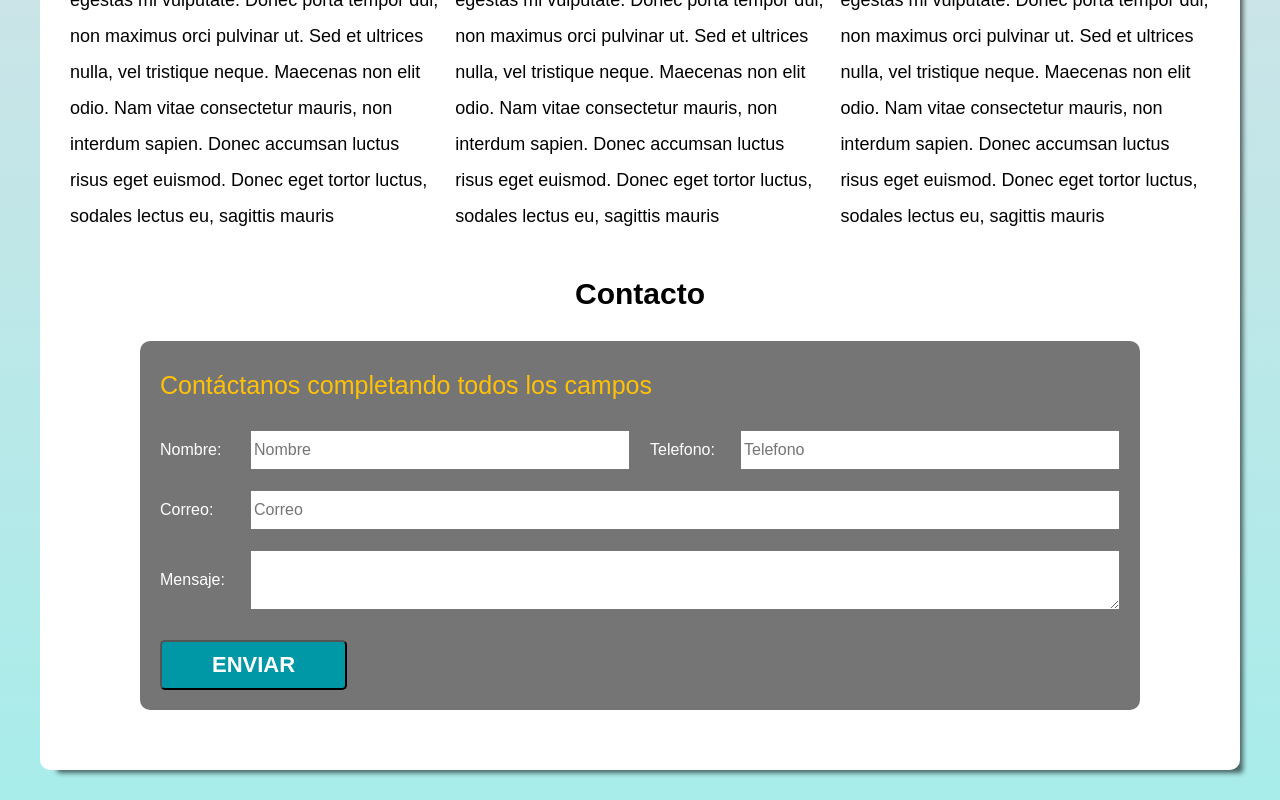
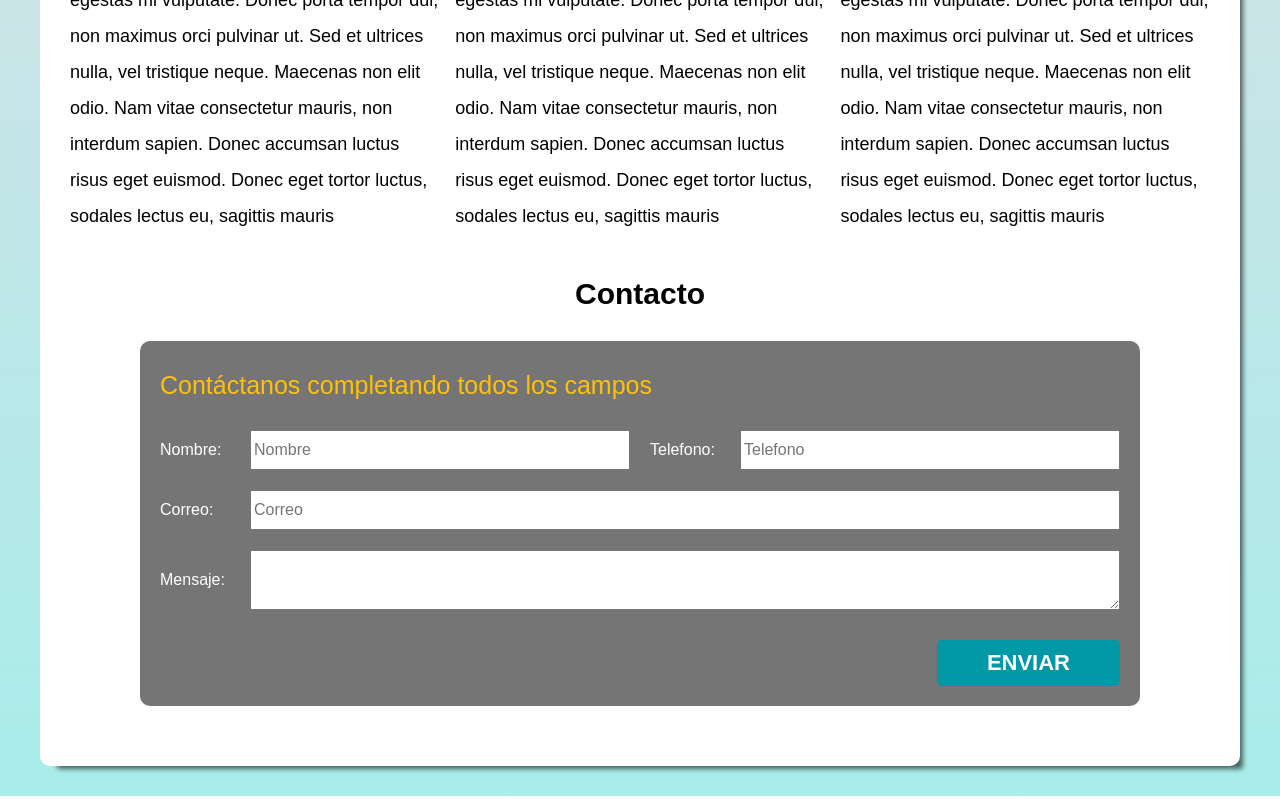
Before and after one commit to fbruckner/Proyecto-Freelancer, a plain HTML site: page freelancer/index.html in a window 1280 px wide. Shown: the part 1214-2014 px from the top of the page. Drawn offline with Linux system fonts and the light colour scheme.

Commit message:
Commit final final

```diff
--- a/freelancer/css/style.css
+++ b/freelancer/css/style.css
@@ -128,6 +128,10 @@ p {
     font-weight: 700;
     font-size: 22px;
     border-radius: 5px;
+    border: none;
+}
+.boton:hover {
+    cursor: pointer;
 }
 
 .contenedor {
@@ -236,3 +240,7 @@ form legend {
 .w-100 {
     flex: 0 0 100%;
 }
+.enviar {
+    display: flex;
+    justify-content: flex-end;
+}
```
